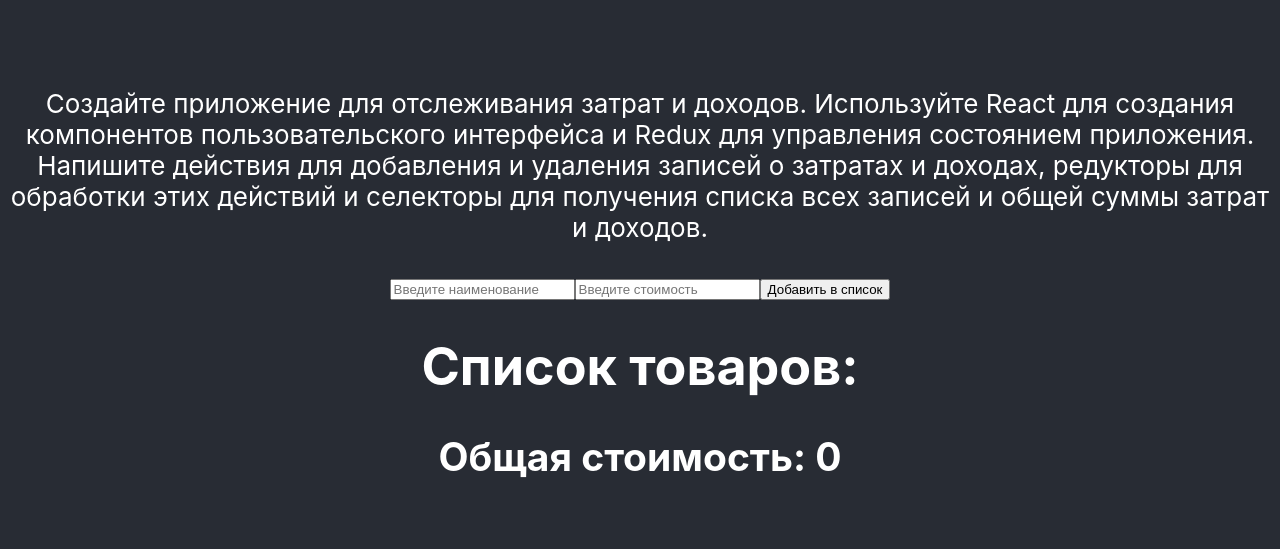
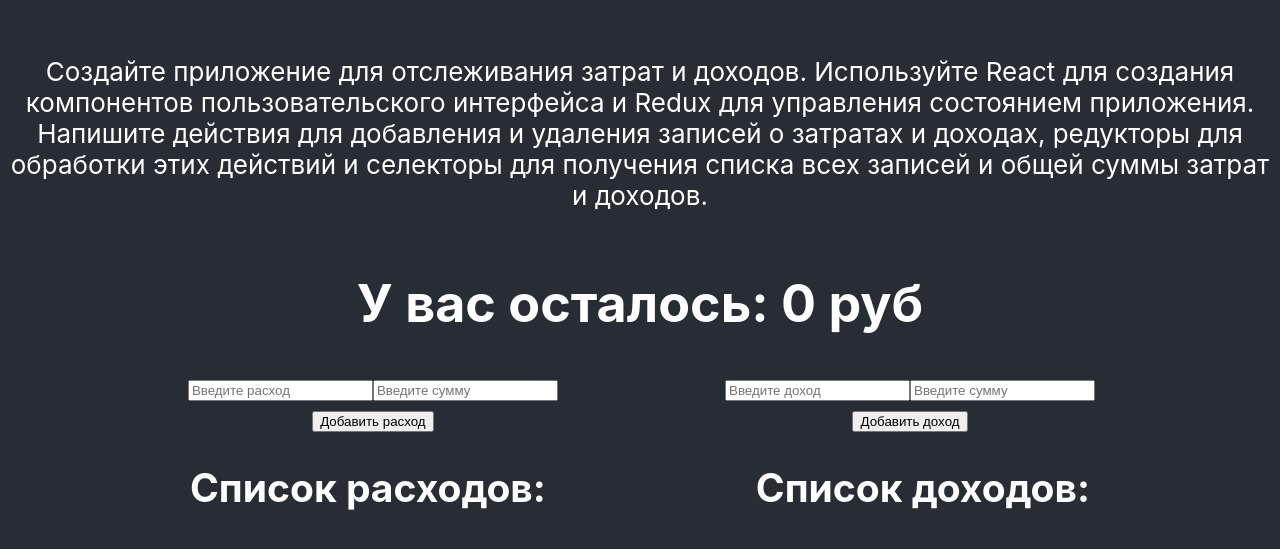
Before and after one commit to Daniil-Belousov/redux_tasks, a React (Create React App) app: page / in a window 1280 px wide. Shown: the part 113-662 px from the top of the page. Built offline with nearby package versions, Linux system fonts and the light colour scheme.

Commit message:
add income functionality

```diff
--- a/src/App.js
+++ b/src/App.js
@@ -4,23 +4,44 @@ import { useDispatch, useSelector } from 'react-redux';
 
 function App() {
   const dispatch = useDispatch();
-  const {records, cash} = useSelector(state => state)
+  const {expenditures, incomes, cash} = useSelector(state => state)
 
-  const [name, setName] = useState('');
-  const [cost, setCost] = useState('');
+  const [incomeName, setIncomeName] = useState('');
+  const [expendName, setExpendName] = useState('');
+  const [incomeCost, setIncomeCost] = useState('');
+  const [expendCost, setExpendCost] = useState('');
 
-  const addRecord = () => {
-    dispatch({type: 'ADD_RECORD', payload: {
-      name: name,
-      cost: Number(cost),
-      id: `${name}${records?.length || 0}`
+  const addExpenditure = () => {
+    if(cash > expendCost) {
+      dispatch({type: 'ADD_EXPENDITURE', payload: {
+        name: expendName,
+        cost: Number(expendCost),
+        id: `${expendName}${Date.now()}`
       }})
-    setName('');
-    setCost('');
+      setExpendName('');
+      setExpendCost('');
+    } else {
+      alert('У вас не достаточно денег')
     }
 
-  const deleteRecord = (id, cost) => {
-    dispatch({type: 'DELETE_RECORD', payload: {id, cost}})
+  }
+
+  const deleteExpenditure = (id, cost) => {
+    dispatch({type: 'DELETE_EXPENDITURE', payload: {id, cost}})
+  }
+
+  const addIncome = () => {
+    dispatch({type: 'ADD_INCOME', payload: {
+      name: incomeName,
+      cost: Number(incomeCost),
+      id: `${incomeName}${Date.now()}`
+    }})
+    setIncomeName('');
+    setIncomeCost('');
+  }
+
+  const deleteIncome = (id, cost) => {
+    dispatch({type: 'DELETE_INCOME', payload: {id, cost}})
   }
 
   return (
@@ -32,34 +53,69 @@ function App() {
           редукторы для обработки этих действий и селекторы для получения списка всех записей
           и общей суммы затрат и доходов.</p>
           <div>
+            <h1>У вас осталось: {cash} руб</h1>
+            <div style={{display: 'flex', justifyContent: 'space-between', gap: '10%', minWidth: '900px'}}>
+              <div>
                 <input
                   type='text'
-              placeholder='Введите наименование'
-              value={name}
-              onChange={(e) => setName(e.target.value)}
+                  placeholder='Введите расход'
+                  value={expendName}
+                  onChange={(e) => setExpendName(e.target.value)}
                 />
                 <input
                   type='number'
-              placeholder='Введите стоимость'
-              value={cost}
-              onChange={(e) => setCost(e.target.value)}
+                  placeholder='Введите сумму'
+                  value={expendCost}
+                  onChange={(e) => setExpendCost(e.target.value)}
                 />
-            <button onClick={() => addRecord()}>Добавить в список</button>
+                <button onClick={() => addExpenditure()}>Добавить расход</button>
               </div>
               <div>
-            <h1>Список товаров:</h1>
-            <h2>Общая стоимость: {cash}</h2>
+                <input
+                  type='text'
+                  placeholder='Введите доход'
+                  value={incomeName}
+                  onChange={(e) => setIncomeName(e.target.value)}
+                />
+                <input
+                  type='number'
+                  placeholder='Введите сумму'
+                  value={incomeCost}
+                  onChange={(e) => setIncomeCost(e.target.value)}
+                />
+                <button onClick={() => addIncome()}>Добавить доход</button>
+              </div>
+            </div>
+          </div>
+          <div style={{display: 'flex', justifyContent: 'space-between', gap: '10%', minWidth: '900px'}}>
+            <div>
+              <h2>Список расходов:</h2>
               <ul>
-              {records && records.map(record => {
+                {expenditures && expenditures.map(record => {
                   return(
                   <li key={`${record.name}${record.id}`}>
                     <span>{record.name}</span>
                     <span style={{margin: '0 30px'}}>{record.cost}</span>
-                  <button onClick={() => deleteRecord(record.id, record.cost)} style={{cursor: 'pointer'}}>x</button>
+                    <button onClick={() => deleteExpenditure(record.id, record.cost)} style={{cursor: 'pointer'}}>x</button>
                   </li>
                   )
                 })}
               </ul>
+            </div>
+            <div>
+              <h2>Список доходов:</h2>
+              <ul>
+                {incomes && incomes.map(record => {
+                  return(
+                  <li key={`${record.name}${record.id}`}>
+                    <span>{record.name}</span>
+                    <span style={{margin: '0 30px'}}>{record.cost}</span>
+                    <button onClick={() => deleteIncome(record.id, record.cost)} style={{cursor: 'pointer'}}>x</button>
+                  </li>
+                  )
+                })}
+              </ul>
+            </div>
           </div>
       </header>
     </div>
--- a/src/index.js
+++ b/src/index.js
@@ -7,17 +7,24 @@ import { legacy_createStore as createStore} from 'redux'
 import { Provider } from 'react-redux';
 
 const defaultState = {
-  records: [],
+  expenditures: [],
+  incomes: [],
   cash: 0
 }
 
 const reducer = (state, action) => {
   switch (action.type) {
-    case 'ADD_RECORD':
-      return {...state, records: [...state.records, action.payload], cash: state.cash + action.payload.cost}
+    case 'ADD_EXPENDITURE':
+      return {...state, expenditures: [...state.expenditures, action.payload], cash: state.cash - action.payload.cost}
 
-    case 'DELETE_RECORD':
-      return {...state, records: state.records.filter(record => record.id !== action.payload.id), cash: state.cash - action.payload.cost}
+    case 'DELETE_EXPENDITURE':
+      return {...state, expenditures: state.expenditures.filter(record => record.id !== action.payload.id), cash: state.cash + action.payload.cost}
+
+      case 'ADD_INCOME':
+        return {...state, incomes: [...state.incomes, action.payload], cash: state.cash + action.payload.cost}
+
+        case 'DELETE_INCOME':
+          return {...state, incomes: state.incomes.filter(record => record.id !== action.payload.id), cash: state.cash - action.payload.cost}
 
     default:
       return defaultState;
```
Lines whose indentation alone changed are shown as unchanged.
